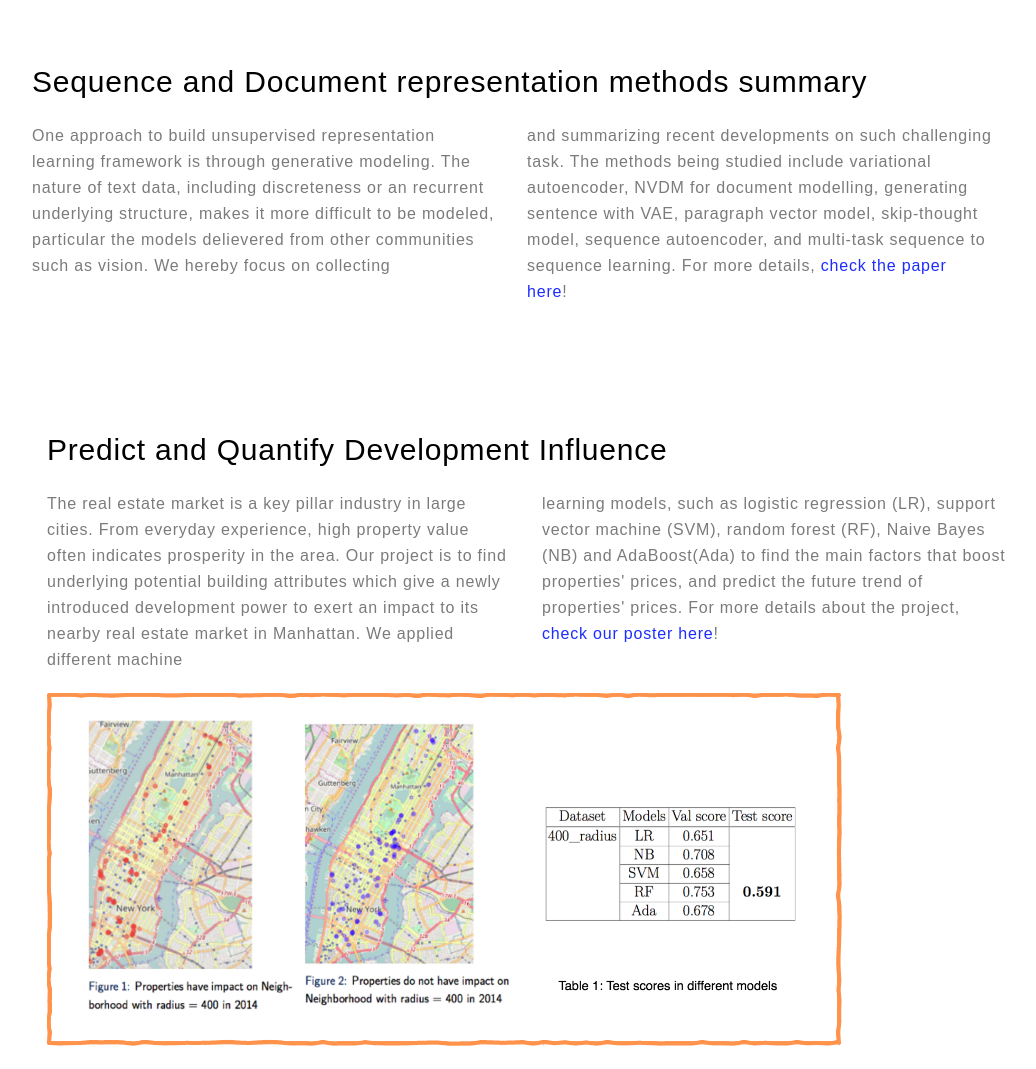
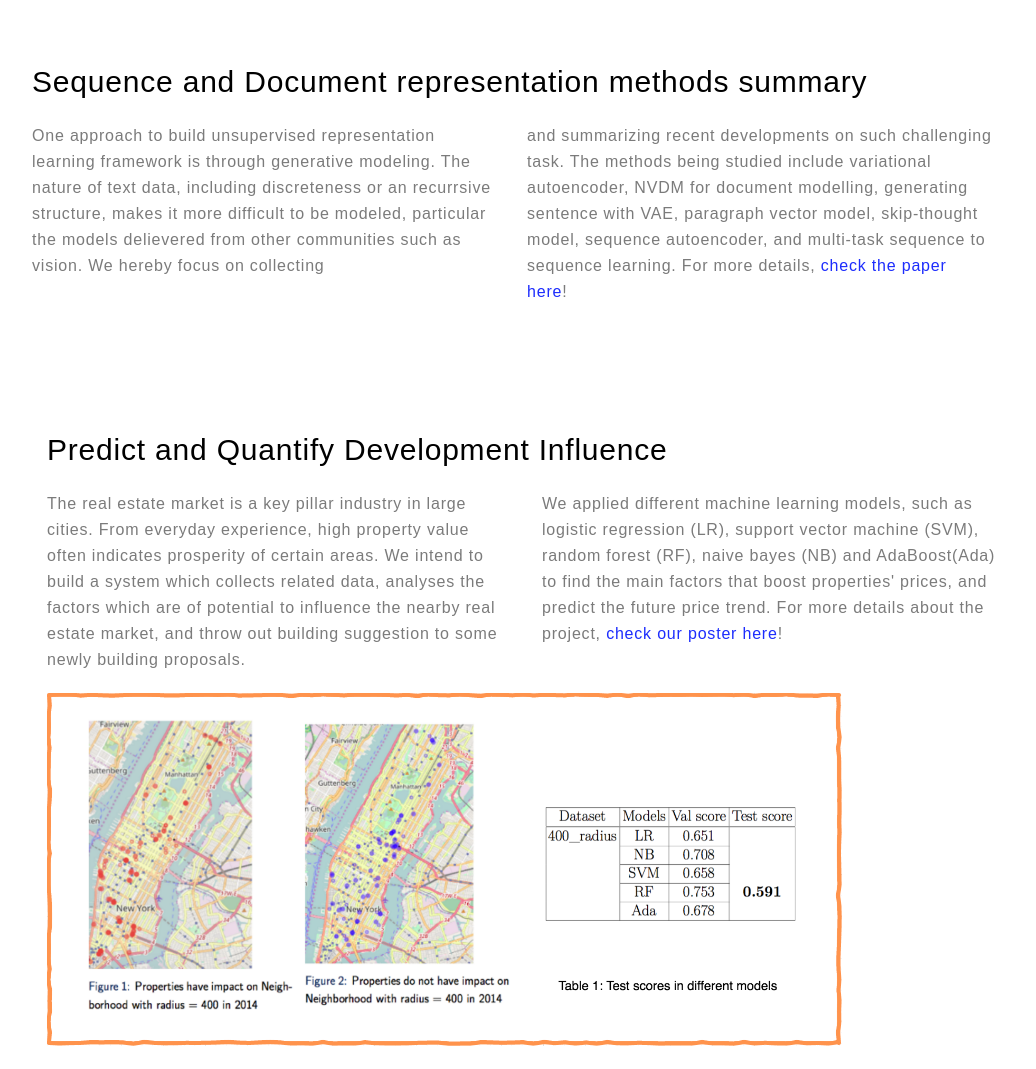
Before and after one commit to guiyuting/guiyuting.github.io, a plain HTML site: page projects.html in a window 1280 px wide. Shown: the part 880-1949 px from the top of the page, without its empty margins (128-1164 px from the left). Drawn offline with Linux system fonts and the light colour scheme; some packages are replaced by stand-ins of ours; no server answers; a web font is replaced by a local one.

Commit message:
update htmls

```diff
--- a/projects.html
+++ b/projects.html
@@ -141,7 +141,7 @@ DESIGNED & DEVELOPED by FREEHTML5.CO
                     <h4>Sequence and Document representation methods summary</h4>
                         <div class="row">
                             <div class="col-md-6 fh5co-intro-sub">
-                            <p> One approach to build unsupervised representation learning framework is through generative modeling. The nature of text data, including discreteness or an recurrent underlying structure, makes it more difficult to be modeled, particular the models delievered from other communities such as vision. We hereby focus on collecting
+                            <p> One approach to build unsupervised representation learning framework is through generative modeling. The nature of text data, including discreteness or an recurrsive structure, makes it more difficult to be modeled, particular the models delievered from other communities such as vision. We hereby focus on collecting
 
                             </p>
 
@@ -160,12 +160,13 @@ DESIGNED & DEVELOPED by FREEHTML5.CO
                     <h4>Predict and Quantify Development Influence</h4>
                         <div class="row">
                             <div class="col-md-6 fh5co-intro-sub">
-                            <p> The real estate market is a key pillar industry in large cities. From everyday experience, high property value often indicates prosperity in the area. Our project is to find underlying potential building attributes which give a newly introduced development power to exert an impact to its nearby real estate market in Manhattan. We applied different machine
+                            <p> The real estate market is a key pillar industry in large cities. From everyday experience, high property value often indicates prosperity of certain areas. We intend to build a system which collects related data, analyses the factors which are of potential to influence the nearby real estate market, and throw out building suggestion to some newly building proposals.
+
                             </p>
 
                             </div>
                             <div class="col-md-6 fh5co-intro-sub">
-                            <p> learning models, such as logistic regression (LR), support vector machine (SVM), random forest (RF), Naive Bayes (NB) and AdaBoost(Ada) to find the main factors that boost properties' prices, and predict the future trend of properties' prices. For more details about the project, <a href="pdfs/capstone.pdf">check our poster here</a>!
+                            <p> We applied different machine learning models, such as logistic regression (LR), support vector machine (SVM), random forest (RF), naive bayes (NB) and AdaBoost(Ada) to find the main factors that boost properties' prices, and predict the future price trend. For more details about the project, <a href="pdfs/capstone.pdf">check our poster here</a>!
                             </p>
 
                             </div>
@@ -188,7 +189,7 @@ DESIGNED & DEVELOPED by FREEHTML5.CO
                     <h4>Apparel Classification</h4>
                         <div class="row">
                             <div class="col-md-6 fh5co-intro-sub">
-                            <p> The objective of our project is to classify clothes types by purely scanning and analyzing clothes pictures. We implemented a web scraper to extract approximately 3000 clothes pictures from <a href="http://www.polyvore.com/">Polyvore</a>, and exploited Local Binary Patterns model,
+                            <p> The objective of our project is to classify clothes types based on scanning and analyzing clothes pictures. We implemented a web scraper to extract approximately 3000 clothes pictures from <a href="http://www.polyvore.com/">Polyvore</a>, and exploited Local Binary Patterns model,
                             </p>
 
                             </div>
```
